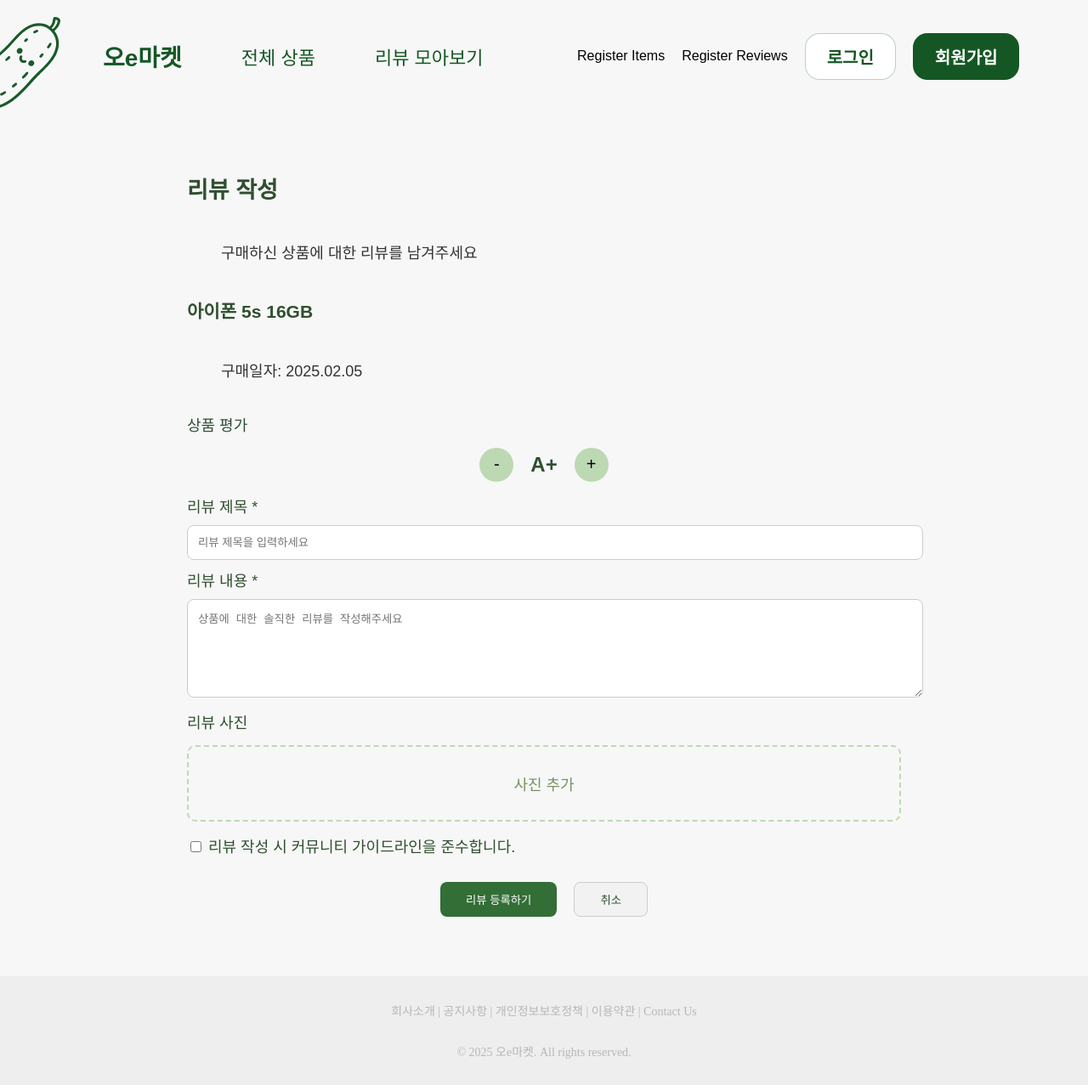
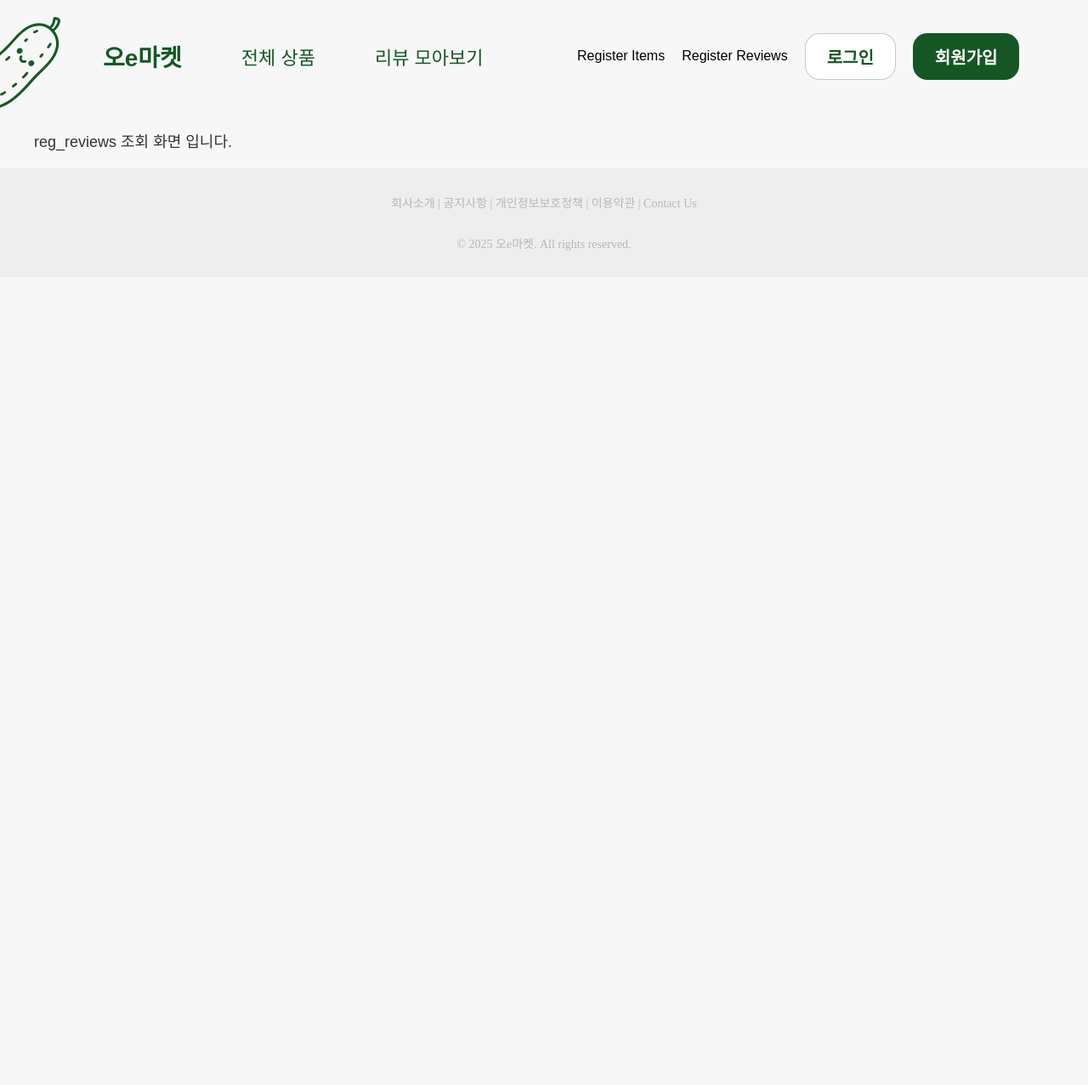
Before and after one commit to won-gg/flask_project2025, a Flask app: page /reg_reviews in a window 1280 px wide. Shown: the whole page at 85% size. After the commit the page ends 295 px from the top, so only its background shows below. Run offline with Flask 3, Linux system fonts and the light colour scheme; some web fonts are replaced.

Commit message:
♻️ reg_reviews.html / reg_review.css 원본 상태로 복원 (reg_review.css 삭제)

```diff
--- a/static/reg_review.css
+++ /dev/null
@@ -1,67 +0,0 @@
-.review-form {
-    width: 70%;
-    margin: 50px auto;
-    color: #2f4f2f;
-  }
-
-  .grade-buttons {
-    display: flex;
-    justify-content: center;
-    align-items: center;
-    margin: 15px 0;
-  }
-
-  .grade-buttons button {
-    width: 40px;
-    height: 40px;
-    border-radius: 50%;
-    background-color: #bcd9b3;
-    border: none;
-    font-size: 20px;
-  }
-
-  .grade {
-    margin: 0 20px;
-    font-size: 24px;
-    font-weight: bold;
-  }
-
-  .text-section input, .text-section textarea {
-    width: 100%;
-    margin: 10px 0;
-    padding: 12px;
-    border-radius: 8px;
-    border: 1px solid #ccc;
-  }
-
-  .upload-box {
-    border: 2px dashed #bcd9b3;
-    padding: 30px;
-    text-align: center;
-    color: #789262;
-    border-radius: 10px;
-    margin: 15px 0;
-  }
-
-  .btn-row {
-    display: flex;
-    justify-content: center;
-    gap: 20px;
-    margin-top: 30px;
-  }
-
-  .submit-btn {
-    background-color: #326e36;
-    color: white;
-    border: none;
-    border-radius: 8px;
-    padding: 10px 30px;
-  }
-
-  .cancel-btn {
-    background-color: #f2f2f2;
-    color: #2f4f2f;
-    border: 1px solid #ccc;
-    border-radius: 8px;
-    padding: 10px 30px;
-  }
--- a/templates/reg_reviews.html
+++ b/templates/reg_reviews.html
@@ -1,45 +1,5 @@
 {% extends "index.html" %}
 
 {% block section %}
-<link rel="stylesheet" href="{{ url_for('static', filename='reg_review.css') }}">
-
-<div class="review-form">
-  <h2>리뷰 작성</h2>
-  <p>구매하신 상품에 대한 리뷰를 남겨주세요</p>
-
-  <div class="item-info">
-    <h3>아이폰 5s 16GB</h3>
-    <p>구매일자: 2025.02.05</p>
-  </div>
-
-  <div class="grade-section">
-    <label>상품 평가</label>
-    <div class="grade-buttons">
-      <button>-</button>
-      <span class="grade">A+</span>
-      <button>+</button>
-    </div>
-  </div>
-
-  <div class="text-section">
-    <label>리뷰 제목 *</label>
-    <input type="text" placeholder="리뷰 제목을 입력하세요">
-
-    <label>리뷰 내용 *</label>
-    <textarea placeholder="상품에 대한 솔직한 리뷰를 작성해주세요" rows="6"></textarea>
-  </div>
-
-  <div class="upload-section">
-    <label>리뷰 사진</label>
-    <div class="upload-box">사진 추가</div>
-  </div>
-
-  <div class="submit-section">
-    <input type="checkbox"> 리뷰 작성 시 커뮤니티 가이드라인을 준수합니다.
-    <div class="btn-row">
-      <button class="submit-btn">리뷰 등록하기</button>
-      <button class="cancel-btn">취소</button>
-    </div>
-  </div>
-</div>
+  reg_reviews 조회 화면 입니다.
 {% endblock section %}
```
